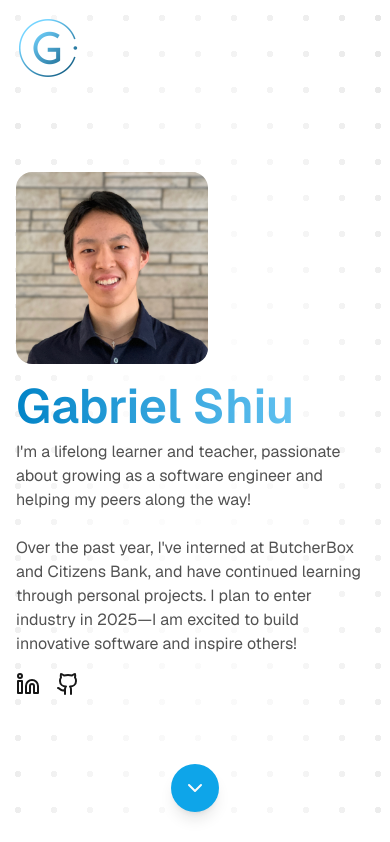
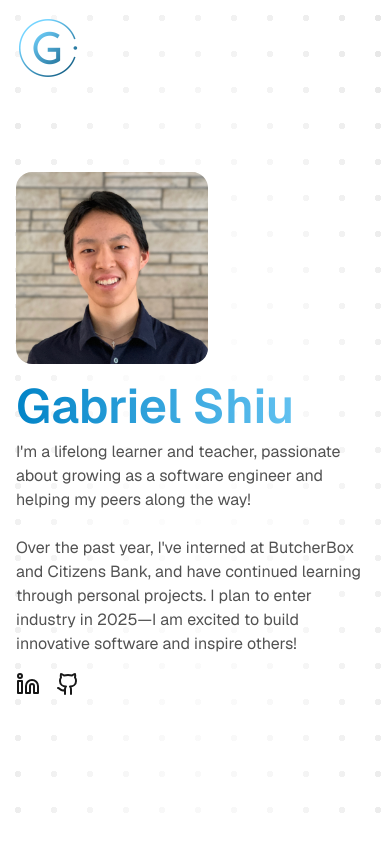
Before and after one commit to s-leirbag/portfolio, a Next.js app: page / in a window 390 px wide. Shown: the top 842 px of the page. Built offline with nearby package versions, Linux system fonts and the light colour scheme.

Commit message:
hide scroll button on small screens

```diff
--- a/app/ui/ScrollButton.tsx
+++ b/app/ui/ScrollButton.tsx
@@ -41,7 +41,7 @@ export default function ScrollButton() {
     <button
       onClick={scrollToNextSection}
       className={cn(
-        "absolute bottom-8 sm:bottom-16",
+        "absolute hidden sm:block sm:bottom-16",
         "self-center",
         "bg-sky-500 text-primary-foreground rounded-full p-3",
         "shadow-lg transition-all duration-300",
```
